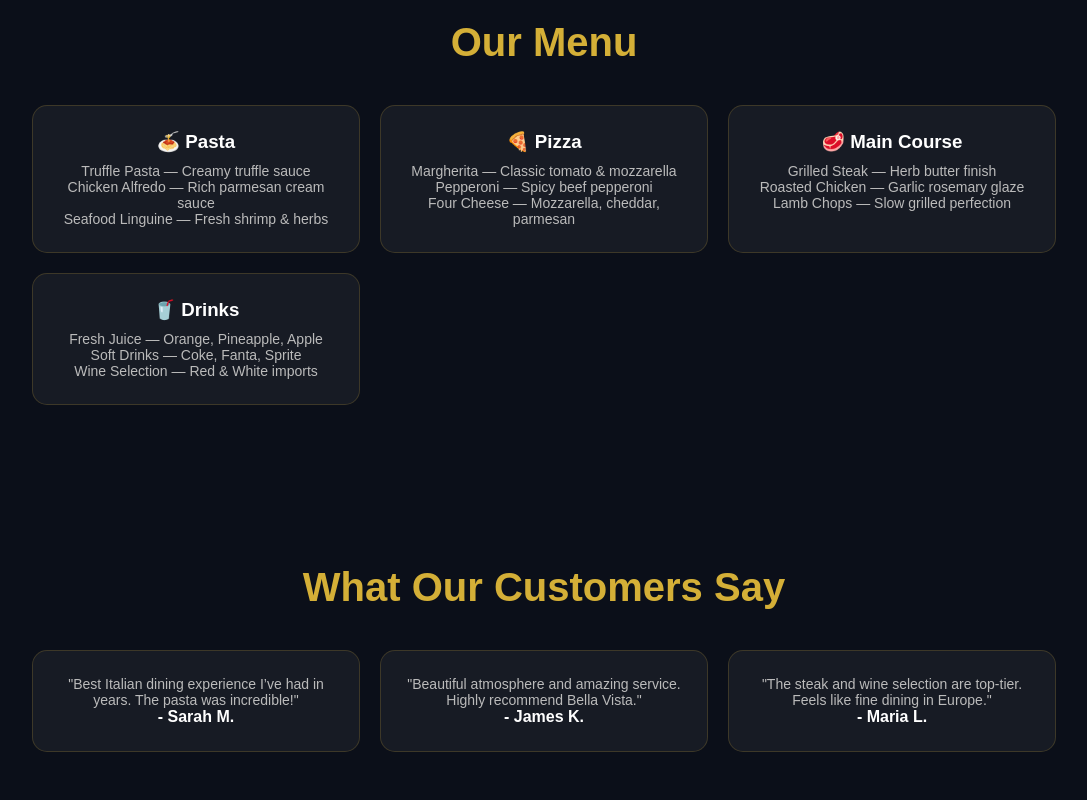
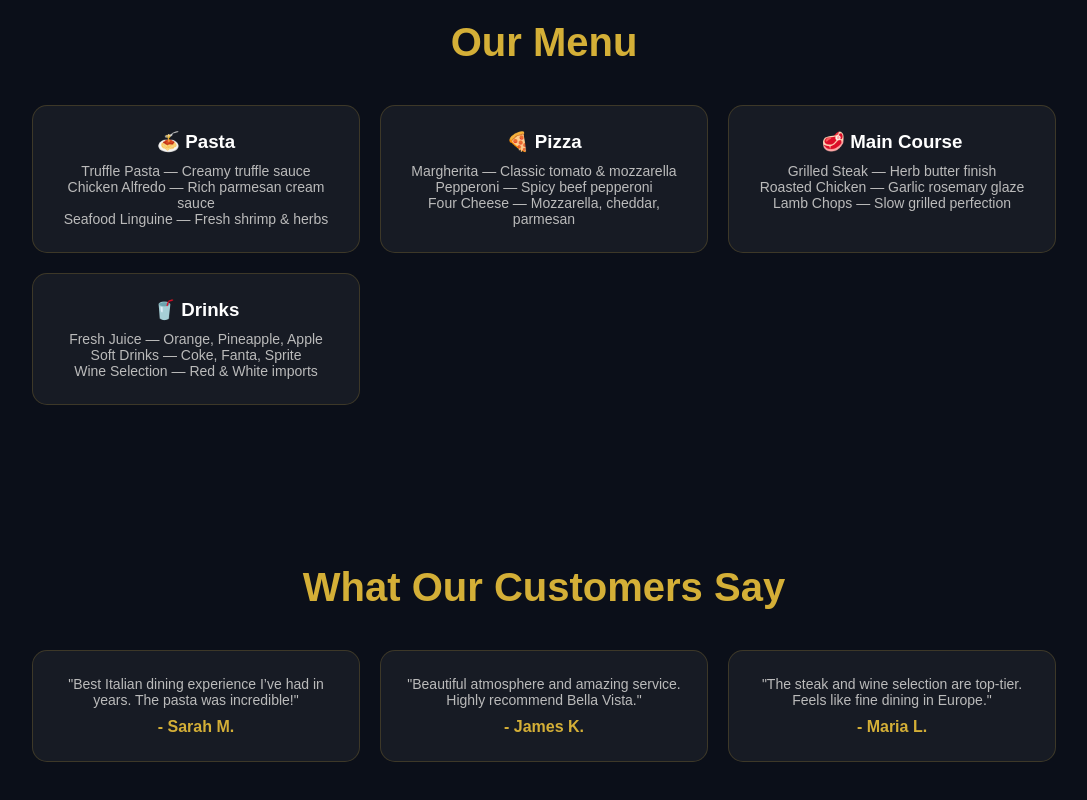
Before and after one commit to Kingsley-de/bella-vista-restaurant, a plain HTML site: page index.html in a window 1280 px wide. Shown: the part 1665-2465 px from the top of the page, without its empty margins (96-1183 px from the left). Drawn offline with Linux system fonts and the light colour scheme.

Commit message:
Add styling for card headings

```diff
--- a/style.css
+++ b/style.css
@@ -163,3 +163,7 @@ body{
     line-height:1.8;
     margin-bottom:15px;
 }
+.card h4{
+    color:#d4af37;
+    margin-top:10px;
+}
```
